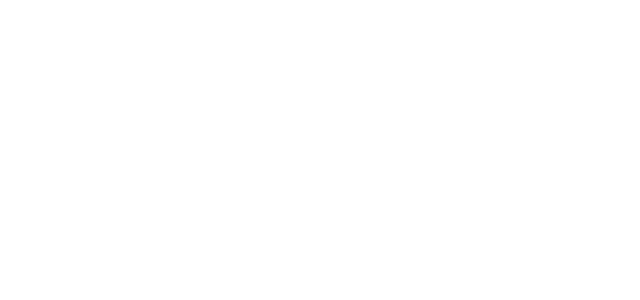
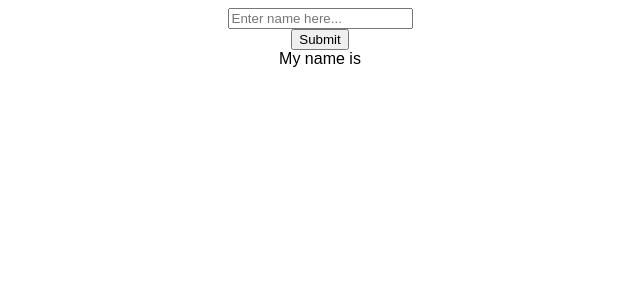
Before and after one commit to arif034/8thMay2022-practise, a React (Create React App) app: page / in a window 1280 px wide. Shown: the top 300 px of the page, without its empty margins (320-960 px from the left). Built offline with nearby package versions, Linux system fonts and the light colour scheme.

Commit message:
passing props from parent to Child passing props from parent to Child

```diff
--- a/src/components/Child.js
+++ b/src/components/Child.js
@@ -0,0 +1,9 @@
+import { Component } from "react";
+
+class Child extends Component {
+  render() {
+    return <div>My name is {this.props.name}</div>;
+  }
+}
+
+export default Child;
--- a/src/components/Parent.js
+++ b/src/components/Parent.js
@@ -1,36 +1,40 @@
 import { Component } from "react";
+import Child from "./Child.js";
 
 class Parent extends Component {
   constructor(props) {
     super(props);
     this.state = {
-      count: 0
+      tempName: "",
+      name: ""
     };
   }
-  incrementCount = () => {
-    this.setState((prevState) => {
-      return prevState.count < 10
-        ? { count: prevState.count + 1 }
-        : { count: 10 };
+
+  setName = (event) => {
+    this.setState(() => {
+      return { tempName: event.target.value };
     });
   };
 
-  decrementCount = () => {
-    this.setState((prevState) => {
-      return prevState.count > 0
-        ? { count: prevState.count - 1 }
-        : { count: 0 };
-    });
-  };
-
-  resetCount = () => {
-    this.setState((prevState) => {
-      return { count: 0 };
+  updateName = () => {
+    this.setState(() => {
+      return { name: this.state.tempName };
     });
   };
 
   render() {
-    return <div></div>;
+    return (
+      <div>
+        <input
+          placeholder="Enter name here..."
+          value={this.state.tempName}
+          onChange={this.setName}
+        />
+        <br />
+        <button onClick={this.updateName}>Submit</button>
+        <Child name={this.state.name} />
+      </div>
+    );
   }
 }
 export default Parent;
```
